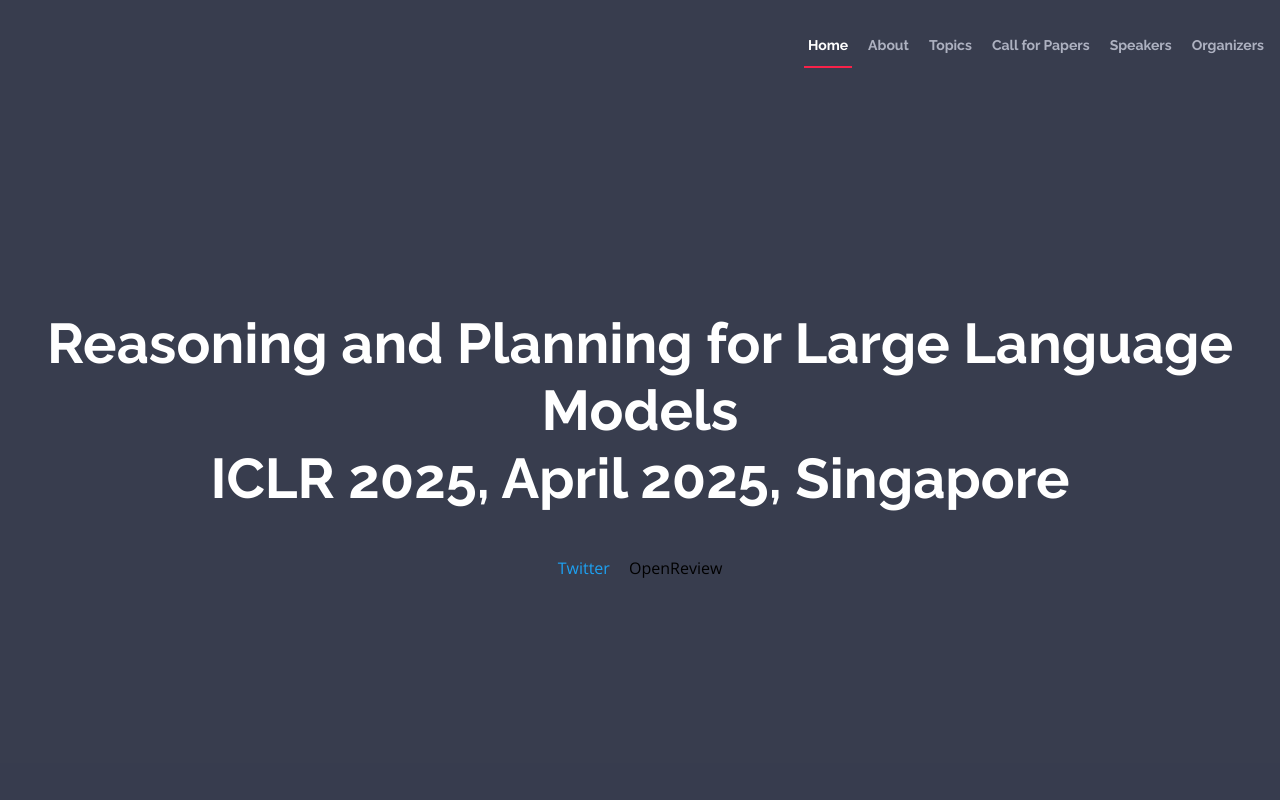
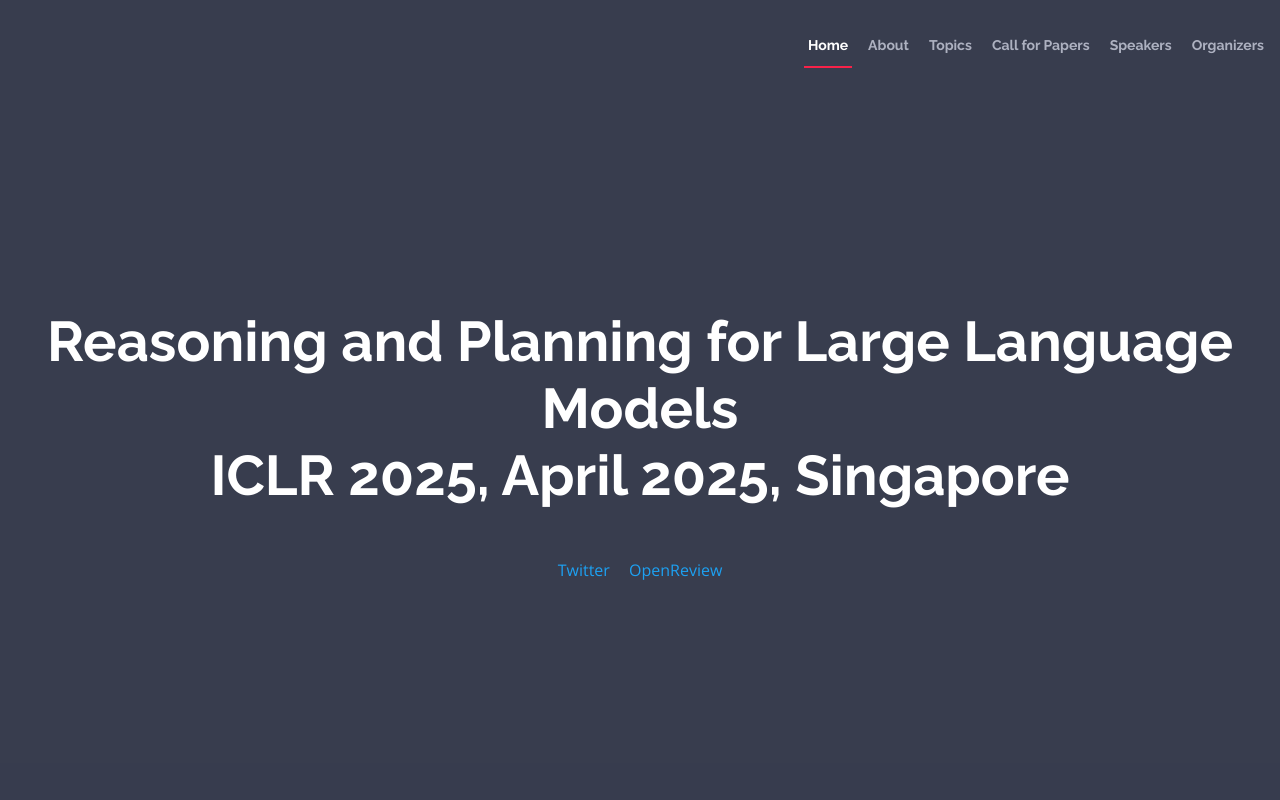
Before and after one commit to workshop-secure-collaborative-computing/workshop-secure-collaborative-computing.github.io, a plain HTML site: page index.html in a window 1280 px wide. Shown: the top 800 px of the page. Drawn offline with nearby package versions, Linux system fonts and the light colour scheme.

Commit message:
Update index.html

```diff
--- a/index.html
+++ b/index.html
@@ -70,11 +70,11 @@
       Reasoning and Planning for Large Language Models<br>
       ICLR 2025, April 2025, Singapore
     </h1>
-    <div class="social-links" style="margin-top: 20px;">
+    <div class="social-links" style="margin-top: 25px;">
       <a href="https://x.com/ZhiyuanCS/status/1866401974792691742" target="_blank" rel="noopener noreferrer" style="margin-right: 15px; text-decoration: none; color: #1DA1F2;">
         Twitter
       </a>
-      <a href="https://openreview.net/group?id=ICLR.cc/2025/Workshop/LLM_Reason_and_Plan&referrer=%5BHomepage%5D(%2F)#tab-your-consoles" target="_blank" rel="noopener noreferrer" style="text-decoration: none; color: #000000;">
+      <a href="https://openreview.net/group?id=ICLR.cc/2025/Workshop/LLM_Reason_and_Plan&referrer=%5BHomepage%5D(%2F)#tab-your-consoles" target="_blank" rel="noopener noreferrer" style="text-decoration: none; color: #1DA1F2;">
         OpenReview
       </a>
     </div>
```
